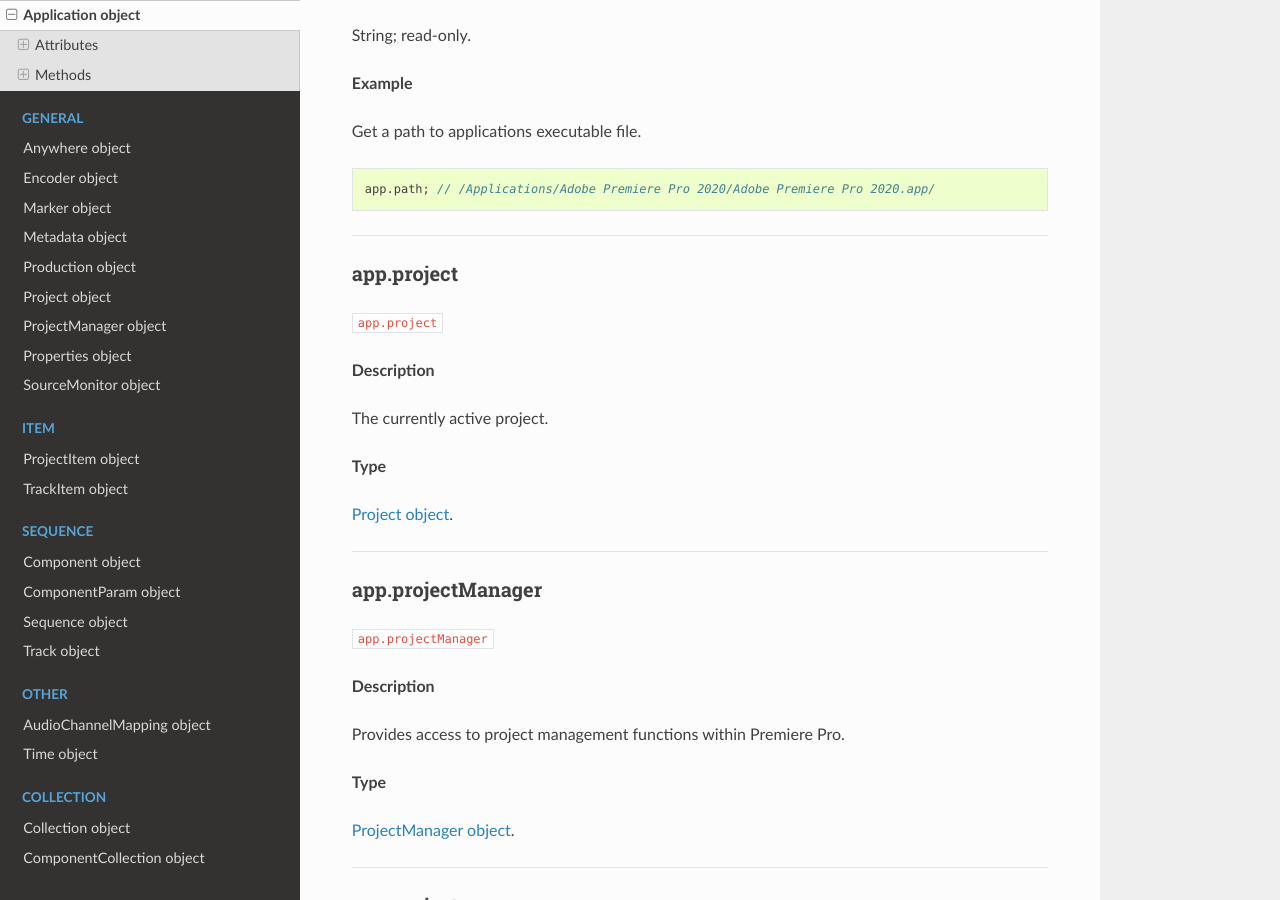
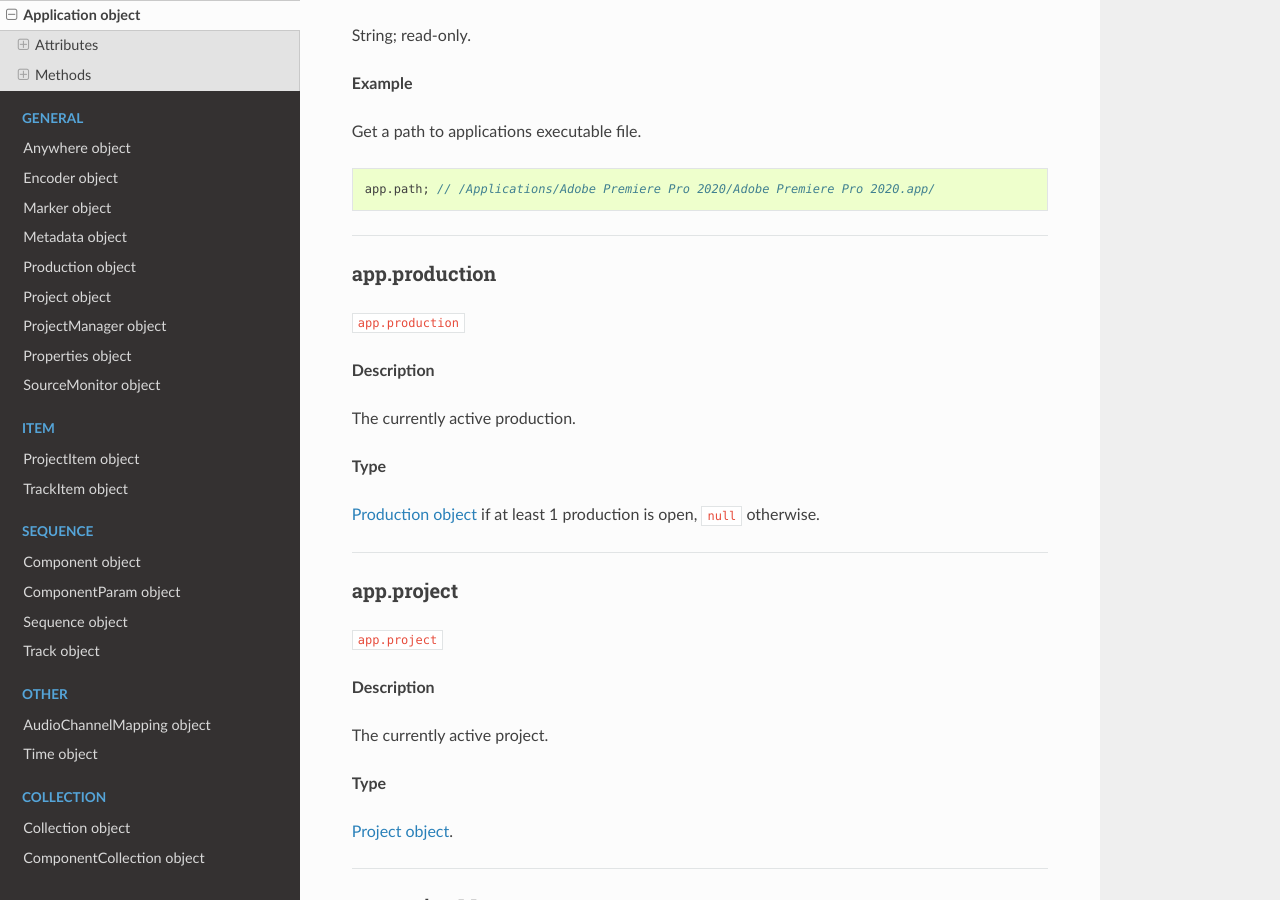
Before and after one commit to docsforadobe/premiere-scripting-guide, a Sphinx documentation site: the page built from docs/application/application.rst, in a window 1280 px wide and 900 px high, scrolled down 4952 px. Built offline with Sphinx 7.4.7 and the Read the Docs theme 2.0.0, drawn with Linux system fonts in a browser that asks for light colours.

Commit message:
add missing `app.production` attribute

```diff
--- a/docs/application/application.rst
+++ b/docs/application/application.rst
@@ -266,6 +266,23 @@ Get a path to applications executable file.
 .. code:: javascript
 
 	app.path; // /Applications/Adobe Premiere Pro 2020/Adobe Premiere Pro 2020.app/
+
+----
+
+.. _app.production:
+
+app.production
+*********************************************
+
+``app.production``
+
+**Description**
+
+The currently active production.
+
+**Type**
+
+:ref:`production` if at least 1 production is open, ``null`` otherwise.
 
 ----
 
--- a/docs/general/production.rst
+++ b/docs/general/production.rst
@@ -1,6 +1,6 @@
 .. highlight:: javascript
 
-.. Production:
+.. _production:
 
 Production object
 ===================
```
